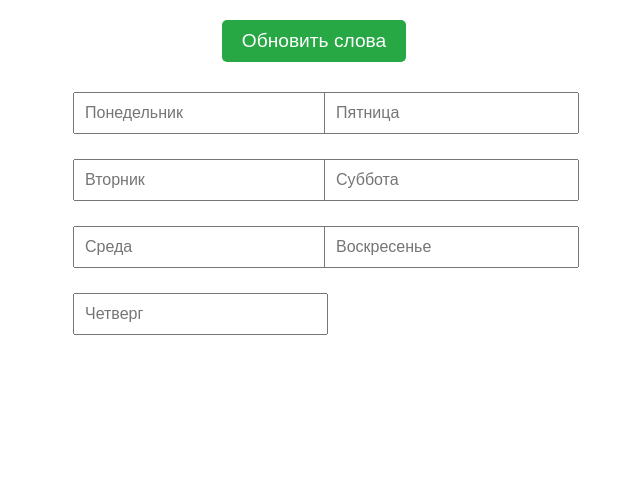
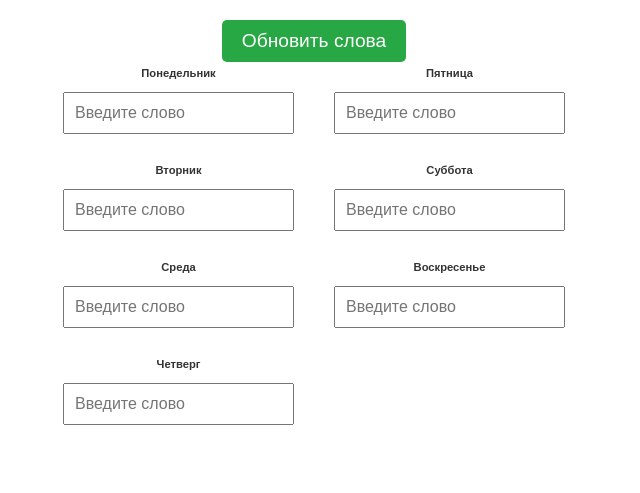
Before and after one commit to rjrizokas/my-web-app-wordly, a website: page update.html in a window 1280 px wide. Shown: the whole page, without its empty margins (326-966 px from the left). Drawn offline with Linux system fonts and the light colour scheme; no server answers.

Commit message:
Update update.html

```diff
--- a/update.html
+++ b/update.html
@@ -5,34 +5,84 @@
     <meta name="viewport" content="width=device-width, initial-scale=1.0">
     <title>Обновить слова</title>
     <link rel="stylesheet" href="styles.css">
+    <style>
+        .form-group {
+            position: relative;
+            margin-bottom: 30px;
+        }
+        .form-group label {
+            position: absolute;
+            top: -25px;
+            left: 50%;
+            transform: translateX(-50%);
+            font-size: 70%;
+            color: #333;
+            font-weight: bold;
+            text-align: center;
+        }
+        .form-group input {
+            width: 100%;
+            padding: 10px;
+            box-sizing: border-box;
+        }
+        .container {
+            display: flex;
+            justify-content: center;
+            flex-wrap: wrap;
+        }
+        .column {
+            margin: 0 10px;
+        }
+    </style>
 </head>
 <body>
     <button id="update-all" onclick="updateAllWords()">Обновить слова</button>
     <div class="container">
         <div class="column">
+            <div class="form-group">
+                <label for="word1">Понедельник</label>
                 <form id="form-monday">
-                <input type="text" id="word1" placeholder="Понедельник">
-            </form>
-            <form id="form-tuesday">
-                <input type="text" id="word2" placeholder="Вторник">
-            </form>
-            <form id="form-wednesday">
-                <input type="text" id="word3" placeholder="Среда">
-            </form>
-            <form id="form-thursday">
-                <input type="text" id="word4" placeholder="Четверг">
+                    <input type="text" id="word1" placeholder="Введите слово">
                 </form>
             </div>
+            <div class="form-group">
+                <label for="word2">Вторник</label>
+                <form id="form-tuesday">
+                    <input type="text" id="word2" placeholder="Введите слово">
+                </form>
+            </div>
+            <div class="form-group">
+                <label for="word3">Среда</label>
+                <form id="form-wednesday">
+                    <input type="text" id="word3" placeholder="Введите слово">
+                </form>
+            </div>
+            <div class="form-group">
+                <label for="word4">Четверг</label>
+                <form id="form-thursday">
+                    <input type="text" id="word4" placeholder="Введите слово">
+                </form>
+            </div>
+        </div>
         <div class="column">
+            <div class="form-group">
+                <label for="word5">Пятница</label>
                 <form id="form-friday">
-                <input type="text" id="word5" placeholder="Пятница">
+                    <input type="text" id="word5" placeholder="Введите слово">
                 </form>
+            </div>
+            <div class="form-group">
+                <label for="word6">Суббота</label>
                 <form id="form-saturday">
-                <input type="text" id="word6" placeholder="Суббота">
+                    <input type="text" id="word6" placeholder="Введите слово">
                 </form>
+            </div>
+            <div class="form-group">
+                <label for="word7">Воскресенье</label>
                 <form id="form-sunday">
-                <input type="text" id="word7" placeholder="Воскресенье">
+                    <input type="text" id="word7" placeholder="Введите слово">
                 </form>
+            </div>
         </div>
     </div>
     <script src="update.js"></script>
```
Lines whose indentation alone changed are shown as unchanged.
